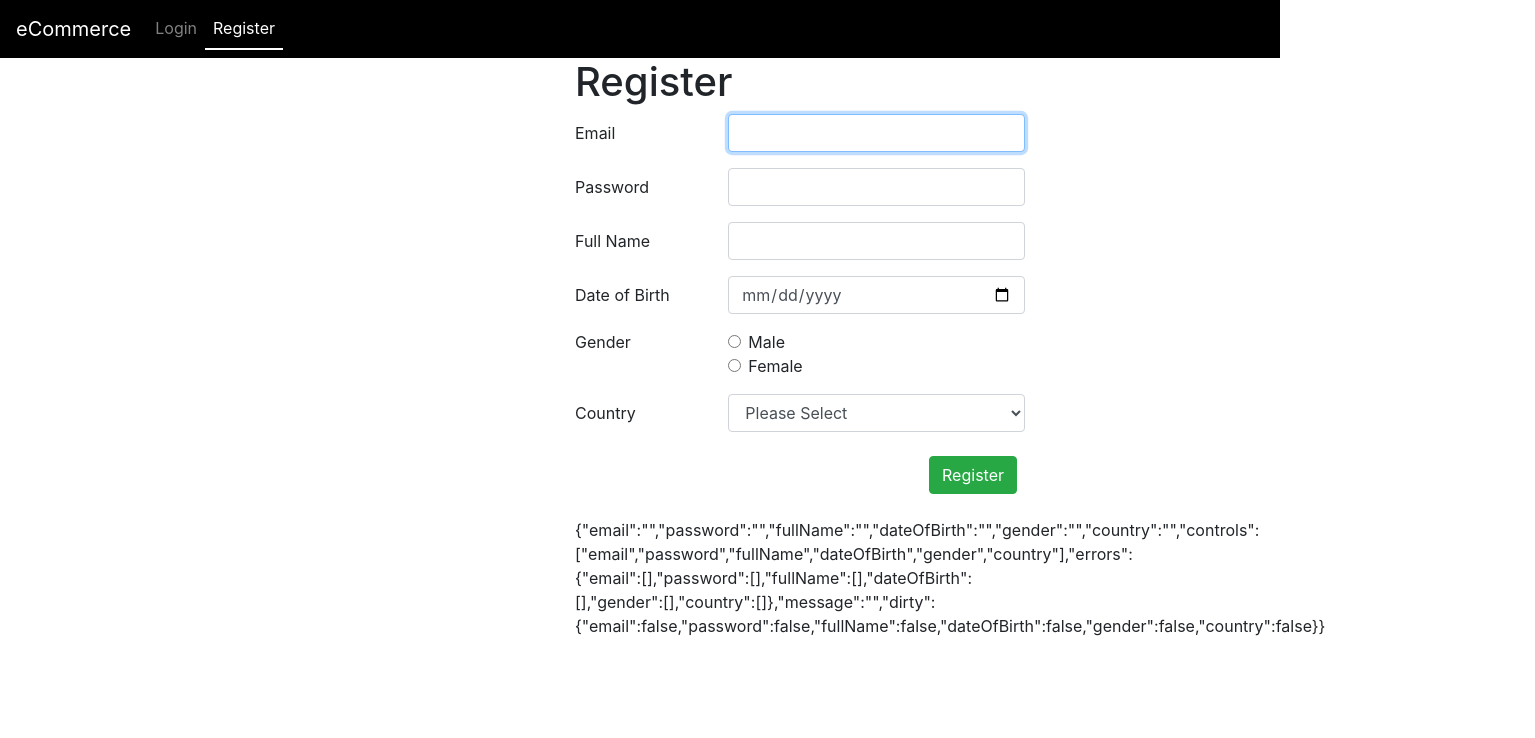
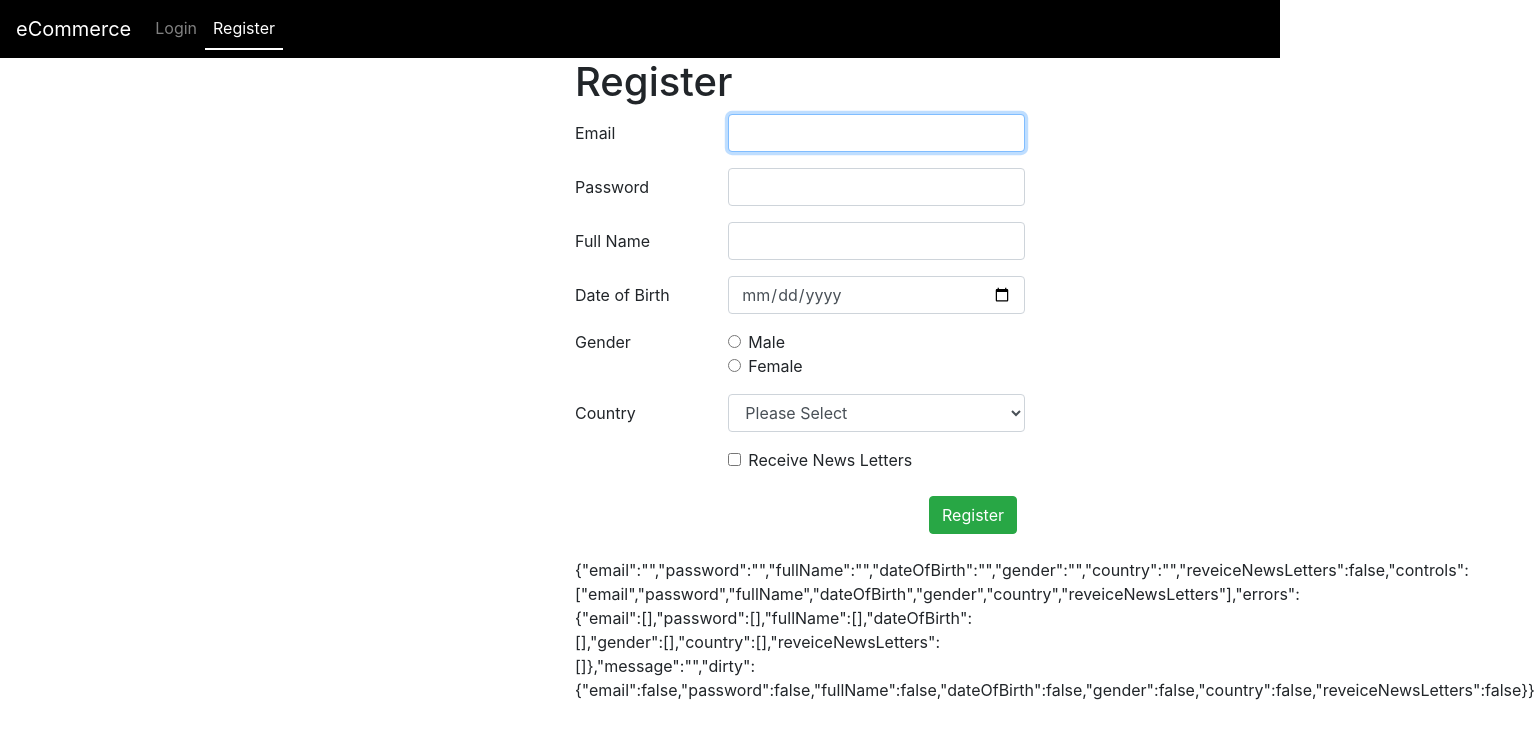
Before and after one commit to Ivan-Slavkovic/React_Udemy, a React (Create React App) app: page /#/register in a window 1280 px wide. Shown: the top 738 px of the page, 1535 px wide, since content can reach past the window. Built offline with nearby package versions, Linux system fonts and the light colour scheme.

Commit message:
Check Box

```diff
--- a/src/Registration.jsx
+++ b/src/Registration.jsx
@@ -10,6 +10,7 @@ class Register extends Component {
       dateOfBirth: "",
       gender: "",
       country: "",
+      reveiceNewsLetters: false,
       controls: [
         "email",
         "password",
@@ -17,6 +18,7 @@ class Register extends Component {
         "dateOfBirth",
         "gender",
         "country",
+        "reveiceNewsLetters",
       ],
       errors: {
         email: [],
@@ -25,6 +27,7 @@ class Register extends Component {
         dateOfBirth: [],
         gender: [],
         country: [],
+        reveiceNewsLetters: [],
       },
       message: "",
       dirty: {
@@ -34,6 +37,7 @@ class Register extends Component {
         dateOfBirth: false,
         gender: false,
         country: false,
+        reveiceNewsLetters: false,
       },
     };
   }
@@ -255,6 +259,47 @@ class Register extends Component {
 
           {/*Country ends*/}
 
+          {/*ReveiveNewsLetters start*/}
+          <div className="form-group form-row">
+            <label className="col-lg-4"></label>
+            <div className="col-lg-8">
+              <div className="form-check">
+                <input
+                  type="checkbox"
+                  className="form-check-input"
+                  value="true"
+                  checked={this.state.reveiceNewsLetters}
+                  onChange={(event) => {
+                    let dirty = this.state.dirty;
+                    dirty.reveiceNewsLetters = true;
+                    this.setState(
+                      {
+                        reveiceNewsLetters: event.target.checked,
+                        dirty: dirty,
+                      },
+                      this.validate
+                    );
+                  }}
+                  onBlur={(event) => {
+                    let dirty = this.state.dirty;
+                    dirty.reveiceNewsLetters = true;
+                    this.setState({
+                      dirty: dirty,
+                    });
+                  }}
+                  id="receivenewsletters"
+                ></input>
+                <label
+                  className="form-check-label"
+                  htmlFor="receivenewsletters"
+                >
+                  Receive News Letters
+                </label>
+              </div>
+            </div>
+          </div>
+          {/*ReveiveNewsLetters ends*/}
+
           <div className="row">
             <div className="col-lg-12">
               <div className="text-right">{this.state.message}</div>
```
